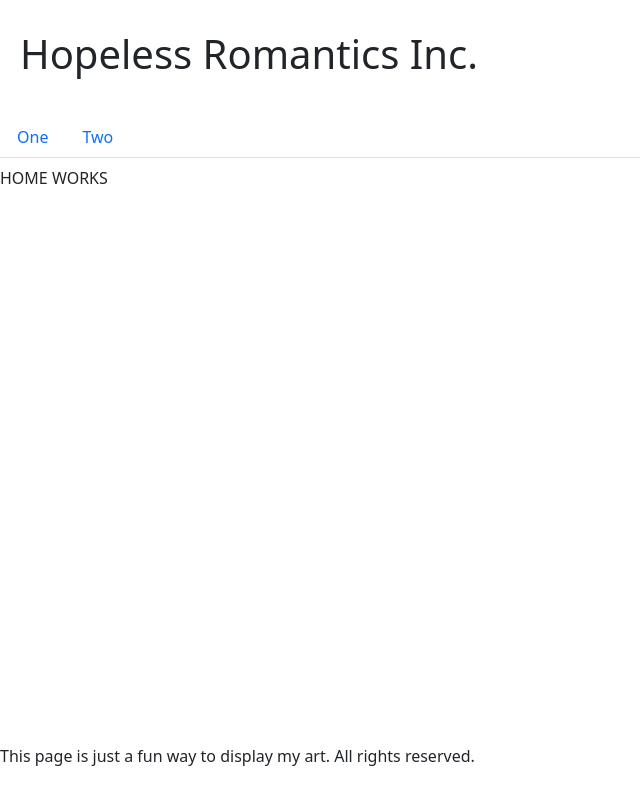
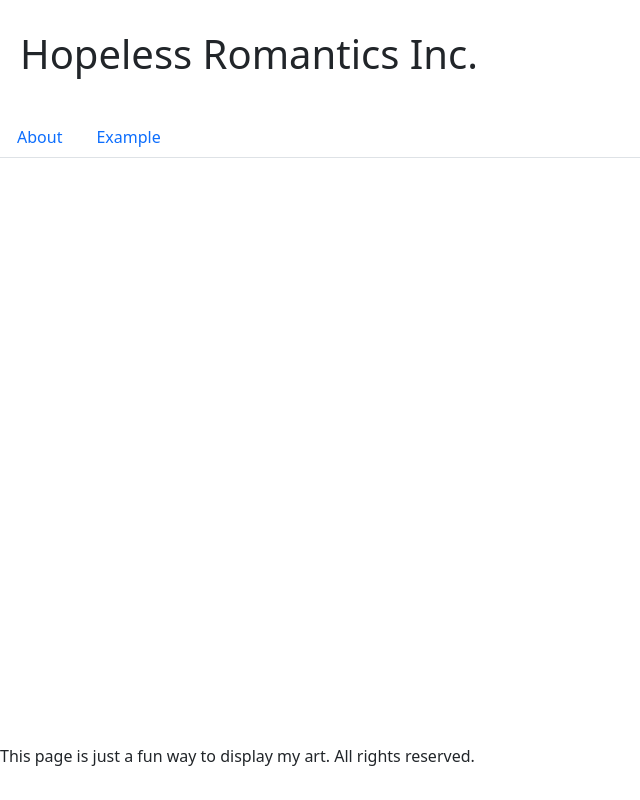
Before and after one commit to hopelessromanticsinc/hopelessromanticsinc.github.io, an Angular app: page / in a window 1280 px wide. Shown: the whole page, without its empty margins (0-640 px from the left). Built offline with nearby package versions, Linux system fonts and the light colour scheme.

Commit message:
feature: started reading content strings from json

```diff
--- a/src/app/components/about/about.component.html
+++ b/src/app/components/about/about.component.html
@@ -1 +1 @@
-<p>about works!</p>
+<div>{{textContent}}</div>
--- a/src/app/components/about/about.component.ts
+++ b/src/app/components/about/about.component.ts
@@ -1,8 +1,21 @@
-import { Component } from '@angular/core';
+import {Component, OnInit} from '@angular/core';
+import {HttpClient} from "@angular/common/http";
 
 @Component({
   selector: 'app-about',
   templateUrl: './about.component.html',
   styleUrls: ['./about.component.scss'],
 })
-export class AboutComponent {}
+export class AboutComponent implements OnInit {
+  public textContent: any;
+
+  constructor(private http: HttpClient) {
+
+  }
+
+  ngOnInit() {
+    this.http.get('/assets/content.json').subscribe(res => {
+      this.textContent = res
+    })
+  }
+}
--- a/src/app/components/home/home.component.html
+++ /dev/null
@@ -1 +0,0 @@
-<p>HOME WORKS</p>
--- a/src/app/components/nav/nav.component.html
+++ b/src/app/components/nav/nav.component.html
@@ -1,12 +1,12 @@
 <ul ngbNav #nav="ngbNav" [(activeId)]="active" class="nav-tabs">
   <li [ngbNavItem]="1">
-    <button ngbNavLink>One</button>
+    <button ngbNavLink>About</button>
     <ng-template ngbNavContent>
       <app-about></app-about>
     </ng-template>
   </li>
   <li [ngbNavItem]="2">
-    <button ngbNavLink>Two</button>
+    <button ngbNavLink>Example</button>
     <ng-template ngbNavContent>
       <app-example></app-example>
     </ng-template>
--- a/src/index.html
+++ b/src/index.html
@@ -9,10 +9,8 @@
   </head>
   <body>
     <app-root> </app-root>
-
     <app-header></app-header>
     <app-nav></app-nav>
-    <app-home></app-home>
     <app-footer></app-footer>
   </body>
 </html>
```
Also changed, not shown: src/app/app.module.ts (+3 -4 lines), src/app/components/home/home.component.ts (deleted, +0 -8 lines), src/app/components/home/home.component.scss (deleted), 1 other file (tests, documents, lock files or other folders).
